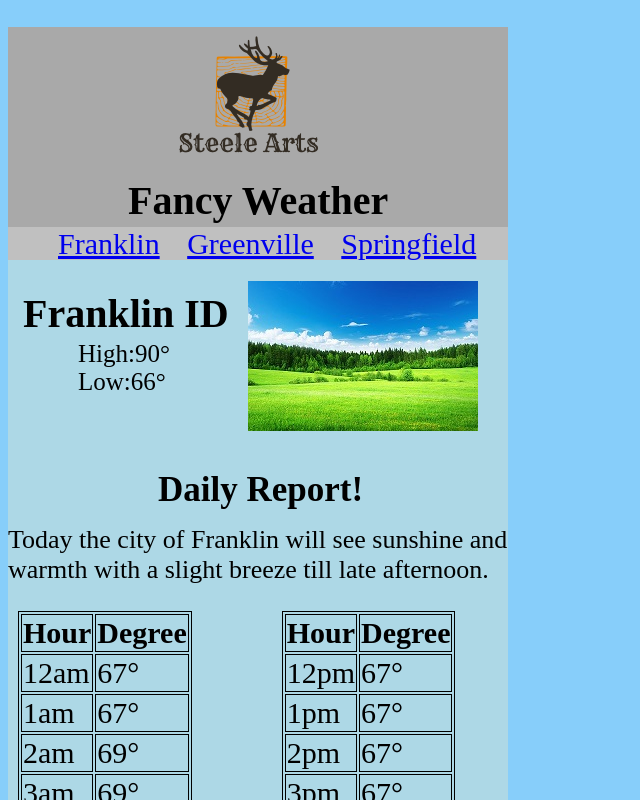
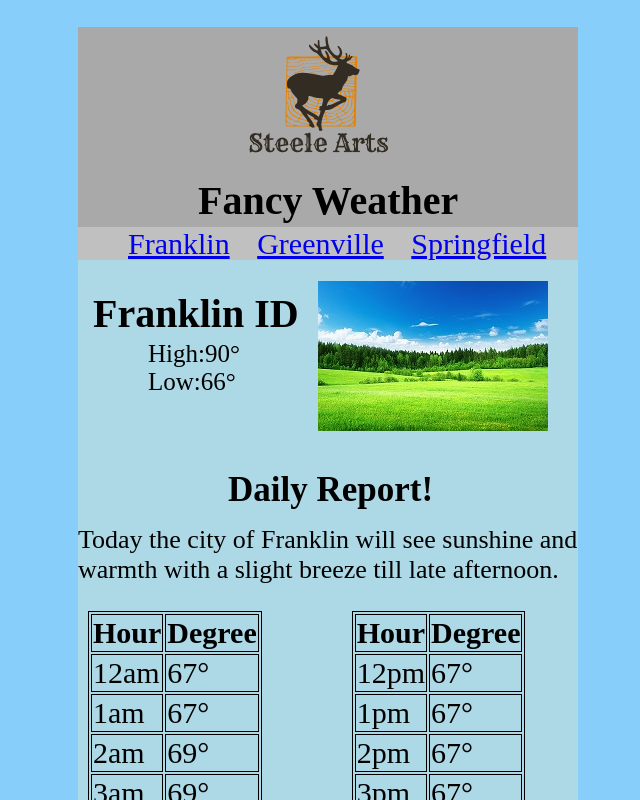
Before and after one commit to Eleets/Eleets.github.io, a plain HTML site: page homework/mobileweather.html in a window 1280 px wide. Shown: the top 800 px of the page, without its empty margins (0-640 px from the left). Drawn offline with Linux system fonts and the light colour scheme.

Commit message:
weather2

```diff
--- a/css/weather.css
+++ b/css/weather.css
@@ -75,16 +75,20 @@ h4{
     left: 100px;
 }
 header{
+    position: relative;
     background-color: darkgrey;
     width: 500px;
     height: 200px;
+    left: 70px;
 }
 nav{
+    position: relative;
     background-color: silver;
     width: 500px;
     height: 50px;
     font-size: 30px;
     padding-top: 50px;
+    left: 70px;
 }
 table{
     position: relative;
@@ -104,6 +108,7 @@ main{
     background-color: lightblue;
     width: 500px;
     bottom: 50px;
+    left: 70px;
 }
 .wire{
     position: relative;
```
Also changed, not shown: index.html (+1 -1 lines).
